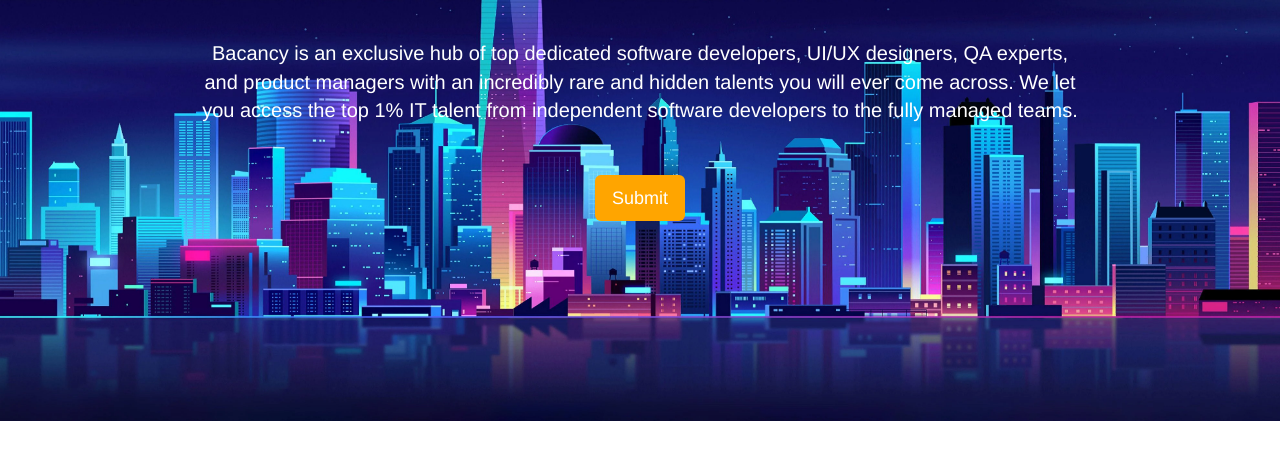
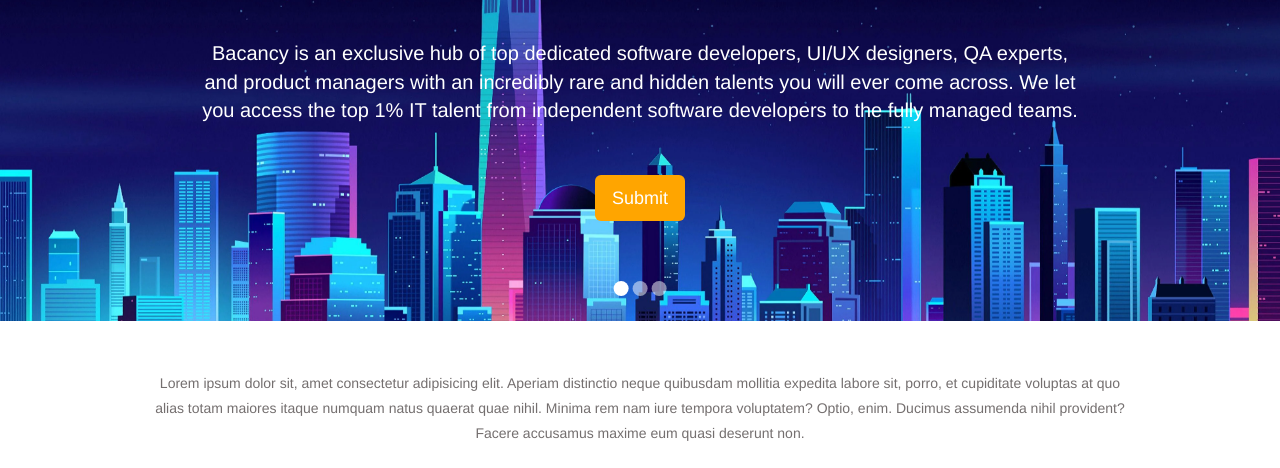
Before and after one commit to manish-rathod769/bacancytask1, a plain HTML site: page templatepage.html in a window 1280 px wide. Shown: the part 231-699 px from the top of the page. Drawn offline with nearby package versions, Linux system fonts and the light colour scheme.

Commit message:
Update templatepage.html

```diff
--- a/templatepage.html
+++ b/templatepage.html
@@ -217,6 +217,43 @@
         }
 
 
+        .slider-box{
+            height: 500px;
+            margin: 0;
+            padding: 0;
+            position: relative;
+            overflow: hidden;
+        }
+
+        #slider{
+            width: 100%;
+            display: inline-flex;
+            transition: all 0.7s;
+        }
+
+        #slider img{
+            width: 100%;
+        }
+
+        .indicators{
+            position: absolute;
+            left: 50%;
+            transform: translateX(-50%);
+            bottom: 20px;
+            z-index: 112;
+        }
+
+        .indicators span{
+            display: inline-block;
+            width: 15px;
+            height: 15px;
+            border-radius: 50%;
+            background: rgba(2555, 255, 255, 0.5);
+        }
+
+        .active{
+            background: #fff !important;
+        }
 
     </style>
 
@@ -256,8 +293,17 @@
             </div>
         </div>
 
-        <div>
-            <img src="./bg2.webp" alt="Something went wrong" class="main-image">
+        <div class="slider-box container-fluid">
+            <div id="slider">
+                <img src="./bg2.webp">
+                <img src="./bg2.webp">
+                <img src="./bg2.webp">
+            </div>
+            <div class="indicators">
+                <span id="btn1" class="active"></span>
+                <span id="btn2"></span>
+                <span id="btn3"></span>
+            </div>
         </div>
 
         <div class="text-field">
@@ -334,4 +380,36 @@
 
 
 </body>
+
+
+    <script>
+        var slide = document.getElementById("slider");
+        var btn1 = document.getElementById("btn1");
+        var btn2 = document.getElementById("btn2");
+        var btn3 = document.getElementById("btn3");
+
+        btn1.onclick = function(){
+            slide.style.transform = "translateX(0px)";
+            btn1.classList.add("active");
+            btn2.classList.remove("active")
+            btn3.classList.remove("active")
+
+        }
+
+        btn2.onclick = function(){
+            slide.style.transform = "translateX(-100%)";
+            btn2.classList.add("active");
+            btn3.classList.remove("active")
+            btn1.classList.remove("active")
+        }
+
+        btn3.onclick = function(){
+            slide.style.transform = "translateX(-200%)";
+            btn3.classList.add("active");
+            btn1.classList.remove("active")
+            btn2.classList.remove("active")
+        }
+
+    </script>
+
 </html>
```
